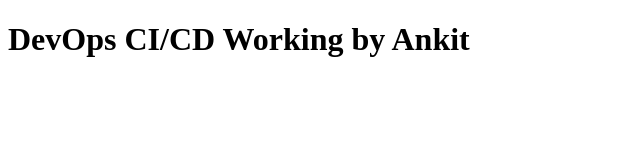
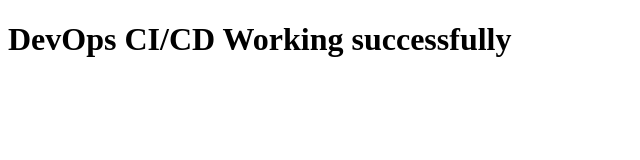
Before and after one commit to asjadon/Devops-project-GDTA, a plain HTML site: page app/index.html in a window 1280 px wide. Shown: the whole page, without its empty margins (0-640 px from the left). Drawn offline with Linux system fonts and the light colour scheme.

Commit message:
Updated index page

```diff
--- a/app/index.html
+++ b/app/index.html
@@ -4,6 +4,6 @@
   <title>DevOps Project</title>
 </head>
 <body>
-  <h1>DevOps CI/CD Working by Ankit</h1>
+  <h1>DevOps CI/CD Working successfully</h1>
 </body>
 </html>
```
